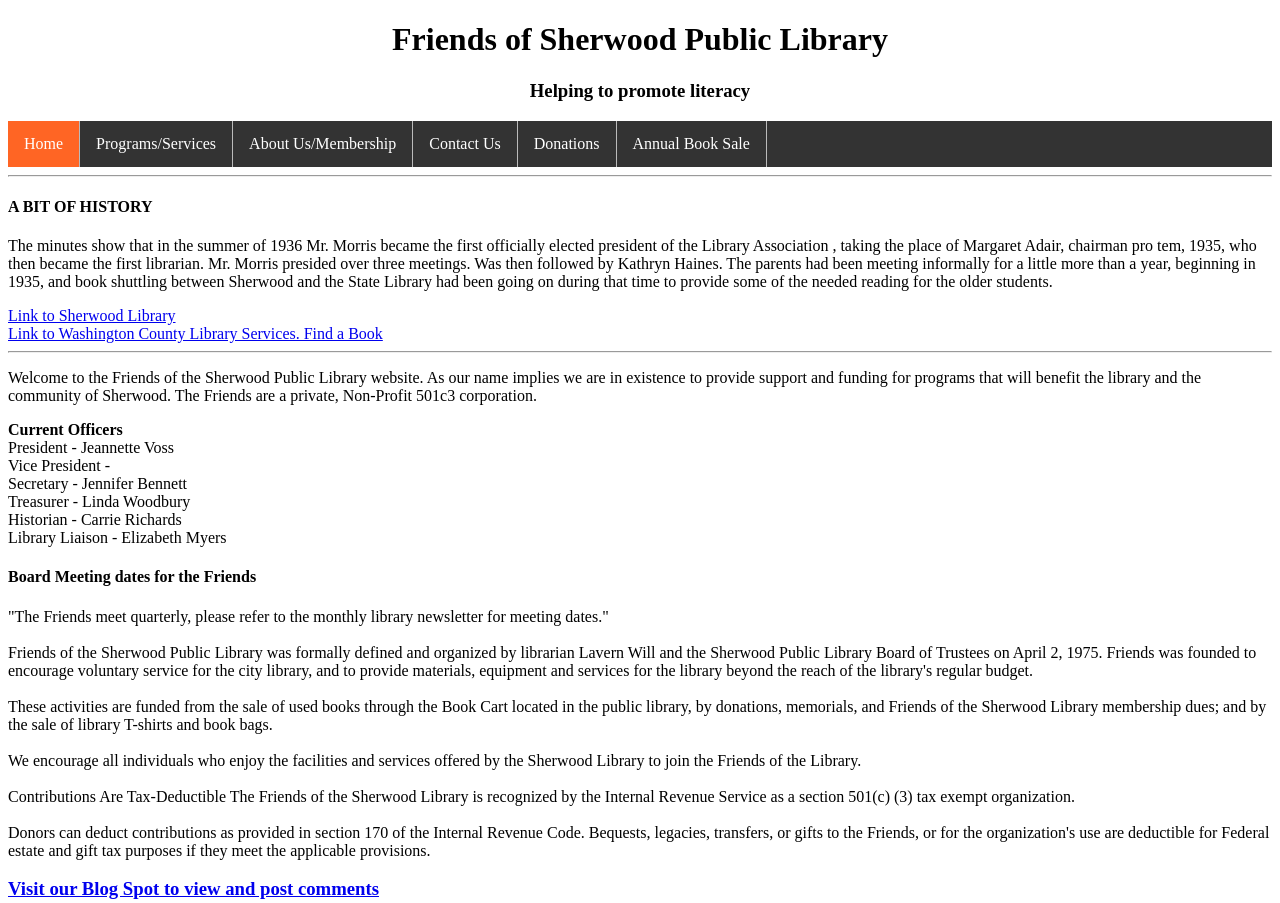
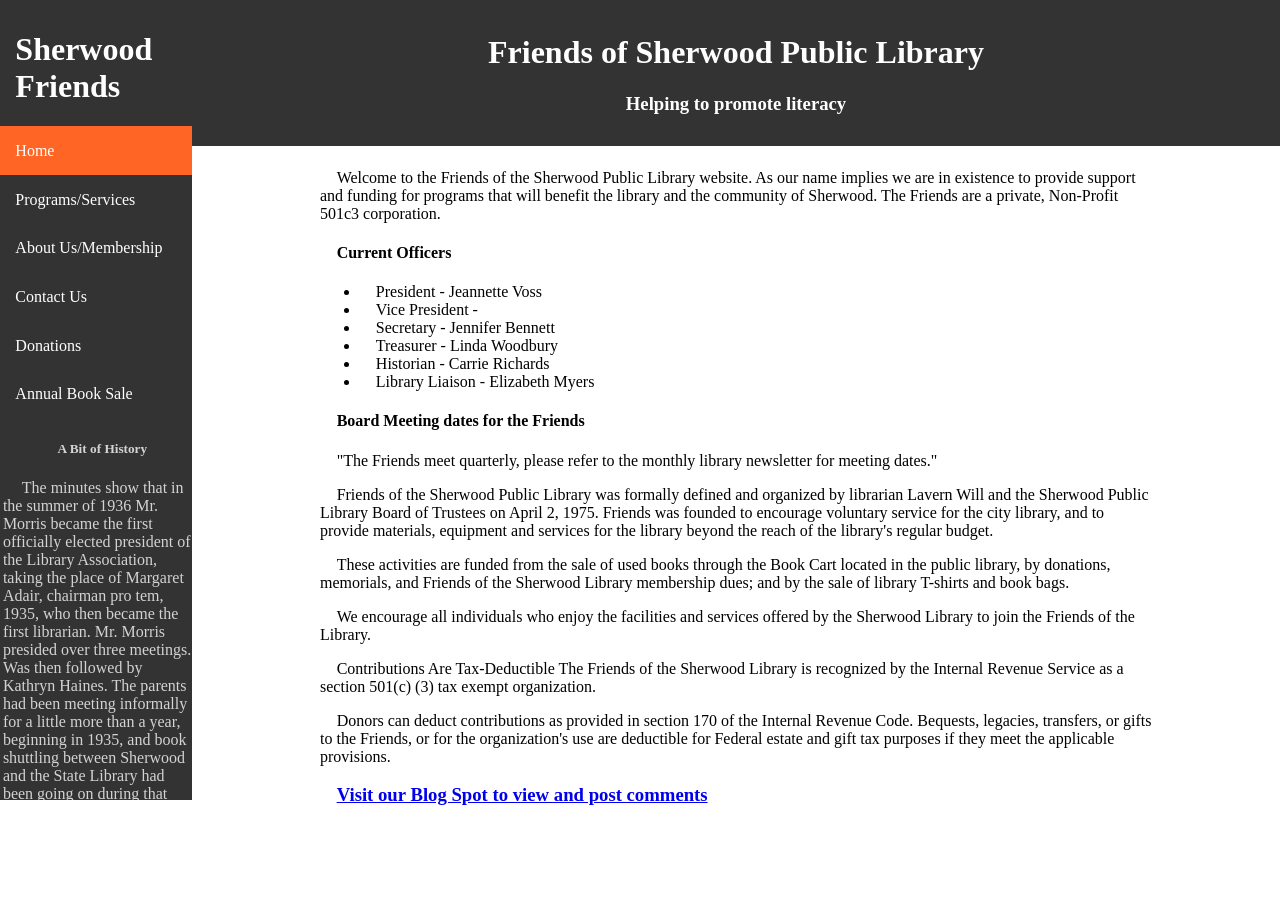
Before and after one commit to et-bol/sherwood_fol, a plain HTML site: page index.html in a window 1280 px wide. Shown: the top 903 px of the page. Drawn offline with Linux system fonts and the light colour scheme; files that its build step writes are made by us from their sources.

Commit message:
Styled
Cretaed a unversal css file that all pages can use easily. Also styled a vertical navigation bar, as well a a header under the navigation bar. Also added sidebar readings to the navigation bar.

```diff
--- a/index.html
+++ b/index.html
@@ -2,52 +2,51 @@
 <html>
     <head>
         <style>
-            /*heading of page*/
-            header {
-                text-align: center;
-            }
 
-            /*officer positions list styling*/
-            #officerPositions h4 {
-                padding: 0px;
-                margin: 0px;
-            }
-            #officerPositions ul {
-                list-style-type: none;
-                margin: 0;
-                padding: 0;
-            }
         </style>
-        <link rel="stylesheet" type="text/css" href="../CSS/nav.css">
+        <link rel="stylesheet" type="text/css" href="universal.css">
         <title>Friends of Sherwood Public Library, Sherwood, Oregon</title>
     </head>
     <body>
-        <header>
-            <div id="mainHeading"><h1>Friends of Sherwood Public Library</h1></div>
-            <div id="weakHeading"><h3>Helping to promote literacy<h3></div>
-        </header>
         <div id="navBar">
             <ul>
+                <li><h1>Sherwood Friends</h1></li>
                 <li><a class="active" href="index.html">Home</a></li>
                 <li><a href="Pages/programs_services.html">Programs/Services</a></li>
                 <li><a href="Pages/about_member.html">About Us/Membership</a></li>
                 <li><a href="Pages/contact.html">Contact Us</a></li>
                 <li><a href="Pages/donations.html">Donations</a></li>
                 <li><a href="Pages/book_sale.html">Annual Book Sale</a></li>
+                <div id="sideBarReading">
+                    <li><h5>A Bit of History</h5></li>
+                    <li>
+                        <p>
+                            The minutes show that in the summer of 1936 Mr. Morris
+                            became the first officially elected president of the
+                            Library Association, taking the place of Margaret Adair,
+                            chairman pro tem, 1935, who then became the first
+                            librarian. Mr. Morris presided over three meetings.
+                            Was then followed by Kathryn Haines. The parents had
+                            been meeting informally for a little more than a year,
+                            beginning in 1935, and book shuttling between Sherwood
+                            and the State Library had been going on during that
+                            time to provide some of the needed reading for the older
+                            students.
+                        </p>
+                    </li>
+                </div>
             </ul>
         </div>
-
-        <hr>
+        <div id="head">
+            <h1>Friends of Sherwood Public Library</h1>
+            <h3>Helping to promote literacy<h3>
+        </div>
+        <!--add to nav bar in the future
         <div id="sideBarContent">
-            <h4>A BIT OF HISTORY</h4>
-            <p>
-                The minutes show that in the summer of 1936 Mr. Morris became the first officially elected president of the Library Association , taking the place of Margaret Adair, chairman pro tem, 1935, who then became the first librarian. Mr. Morris presided over three meetings. Was then followed by Kathryn Haines. The parents had been meeting informally for a little more than a year, beginning in 1935, and book shuttling between Sherwood and the State Library had been going on during that time to provide some of the needed reading for the older students.
-            </p>
             <a href="http://www.sherwood.plinkit.org/">Link to Sherwood Library</a><br>
             <a href="http://www.wccls.org/lending_library">Link to Washington County Library Services. Find a Book</a>
         </div>
-        <hr>
-
+        -->
         <div class="content">
             <p>
                 Welcome to the Friends of the Sherwood Public Library website.
@@ -70,20 +69,54 @@
 
                 <h4>Board Meeting dates for the Friends</h4>
                 <p>
-                    "The Friends meet quarterly, please refer to the monthly library newsletter for meeting dates."<br><br>
-
-                    Friends of the Sherwood Public Library was formally defined and organized by librarian Lavern Will and the Sherwood Public Library Board of Trustees on April 2, 1975. Friends was founded to encourage voluntary service for the city library, and to provide materials, equipment and services for the library beyond the reach of the library's regular budget.<br><br>
-
-                    These activities are funded from the sale of used books through the Book Cart located in the public library, by donations, memorials, and Friends of the Sherwood Library membership dues; and by the sale of library T-shirts and book bags.<br><br>
-
-                    We encourage all individuals who enjoy the facilities and services offered by the Sherwood Library to join the Friends of the Library.<br><br>
-
+                    "The Friends meet quarterly, please refer to the monthly
+                    library newsletter for meeting dates."
+                    <br>
+                </p>
+                <p>
+                    Friends of the Sherwood Public Library was formally defined
+                    and organized by librarian Lavern Will and the Sherwood
+                    Public Library Board of Trustees on April 2, 1975. Friends
+                    was founded to encourage voluntary service for the city
+                    library, and to provide materials, equipment and services
+                    for the library beyond the reach of the library's regular
+                    budget.
+                    <br>
+                </p>
+                <p>
+                    These activities are funded from the sale of used books
+                    through the Book Cart located in the public library, by
+                    donations, memorials, and Friends of the Sherwood Library
+                    membership dues; and by the sale of library T-shirts and
+                    book bags.
+                    <br>
+                </p>
+                <p>
+                    We encourage all individuals who enjoy the facilities and
+                    services offered by the Sherwood Library to join the Friends
+                    of the Library.
+                    <br>
+                </p>
+                <p>
                     Contributions Are Tax-Deductible
-                    The Friends of the Sherwood Library is recognized by the Internal Revenue Service as a section 501(c) (3) tax exempt organization.<br><br>
-
-                    Donors can deduct contributions as provided in section 170 of the Internal Revenue Code. Bequests, legacies, transfers, or gifts to the Friends, or for the organization's use are deductible for Federal estate and gift tax purposes if they meet the applicable provisions.<br>
+                    The Friends of the Sherwood Library is recognized by the
+                    Internal Revenue Service as a section 501(c) (3) tax exempt
+                    organization.
+                    <br>
                 </p>
-                <h3><a href="http://apps.sherwoodfol.org/Blog/">Visit our Blog Spot to view and post comments</a></h3>
+                <p>
+                    Donors can deduct contributions as provided in section 170
+                    of the Internal Revenue Code. Bequests, legacies, transfers,
+                    or gifts to the Friends, or for the organization's use are
+                    deductible for Federal estate and gift tax purposes if they
+                    meet the applicable provisions.
+                    <br>
+                </p>
+                <h3>
+                    <a href="http://apps.sherwoodfol.org/Blog/">
+                        Visit our Blog Spot to view and post comments
+                    </a>
+                </h3>
 
             </div>
         </div>
--- a/nav.css
+++ /dev/null
@@ -1,29 +0,0 @@
-/*navigation bar*/
-#navBar ul {
-    list-style-type: none;
-    margin: 0;
-    padding: 0;
-    overflow: hidden;
-    background-color: #333;
-}
-
-#navBar li {
-    float: left;
-    border-right: 1px solid #bbb;
-}
-
-#navBar li a {
-    display: block;
-    color: white;
-    text-align: center;
-    padding: 14px 16px;
-    text-decoration: none;
-}
-
-#navBar li a:hover:not(.active) {
-    background-color: #111;
-}
-
-.active {
-    background-color: #ff6524;
-}
--- /dev/null
+++ b/universal.css
@@ -0,0 +1,76 @@
+/*removes space between heading, window, and navbar*/
+body {
+    margin: 0;
+}
+
+/*heading (in nav css since heading is in all html files, just like nav bar)*/
+#head {
+    text-align: center;
+    background-color: #333;
+    color: white;
+    padding-left: 15%;
+    margin: 0;
+    padding-top: 1%;
+    padding-bottom: 1%;
+}
+
+/*navigation bar*/
+#navBar ul {
+    list-style-type: none;
+    margin: 0;
+    padding: 0;
+    width: 15%;
+    height: 100%;
+    position: fixed;
+    overflow: auto;
+    background-color: #333;
+    float: left;
+}
+
+#navBar li a {
+    display: block;
+    color: white;
+    padding: 8% 8%;
+    text-decoration: none;
+}
+
+#navBar li p {
+    text-indent: 10%;
+    padding-left: 1.5%;
+}
+
+#navBar h5 {
+    padding-left: 30%;
+}
+
+#navBar h1 {
+    color: white;
+    padding-left: 8%;
+    padding-top: 5%;
+}
+
+#sideBarReading {
+    color: lightgrey;
+}
+
+#navBar li a:hover:not(.active) {
+    background-color: #111;
+}
+
+.active {
+    background-color: #ff6524;
+}
+
+/*keep content spaced away from nav bar (in nav css because content
+organization is universal throughout website for the most part)*/
+.content {
+    margin-left: 15%;
+    padding: 0.5% 10%;
+    height: 1000px;
+    text-indent: 2%;
+}
+/*footer css in nav css because footer remains the same universally*/
+footer p {
+    text-align: center;
+    padding-left: 15%;
+}
```
Also changed, not shown: Pages/about_member.html (+18 -33 lines), Pages/book_sale.html (+20 -37 lines), Pages/contact.html (+18 -34 lines), Pages/donations.html (+18 -33 lines), Pages/page_template.html (+19 -33 lines), Pages/programs_services.html (+18 -36 lines).
